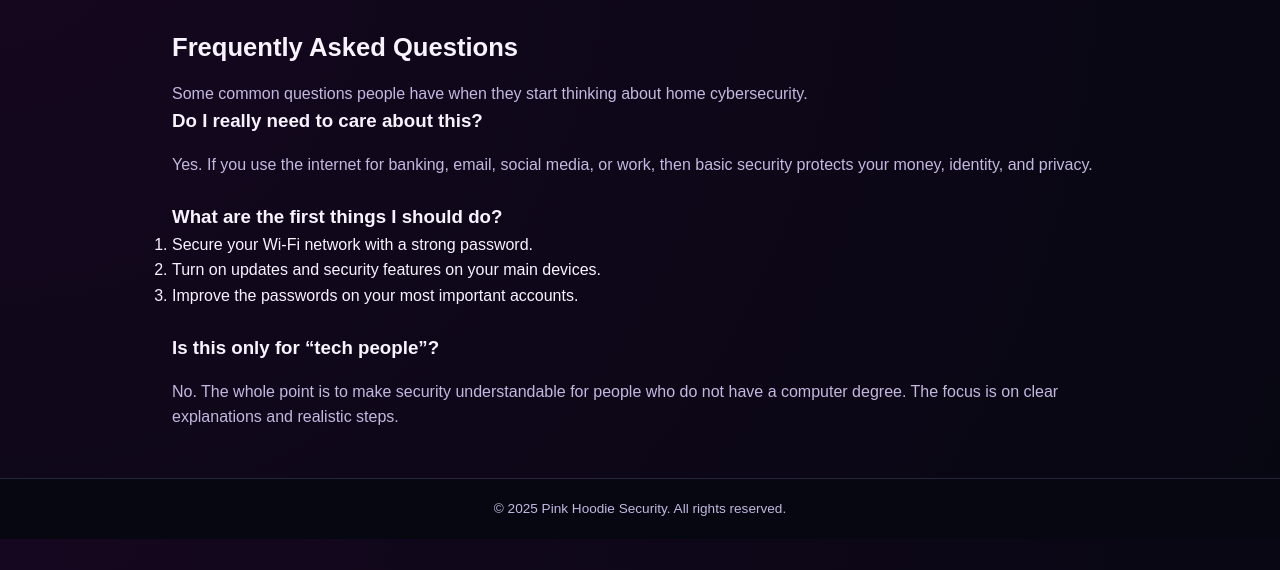
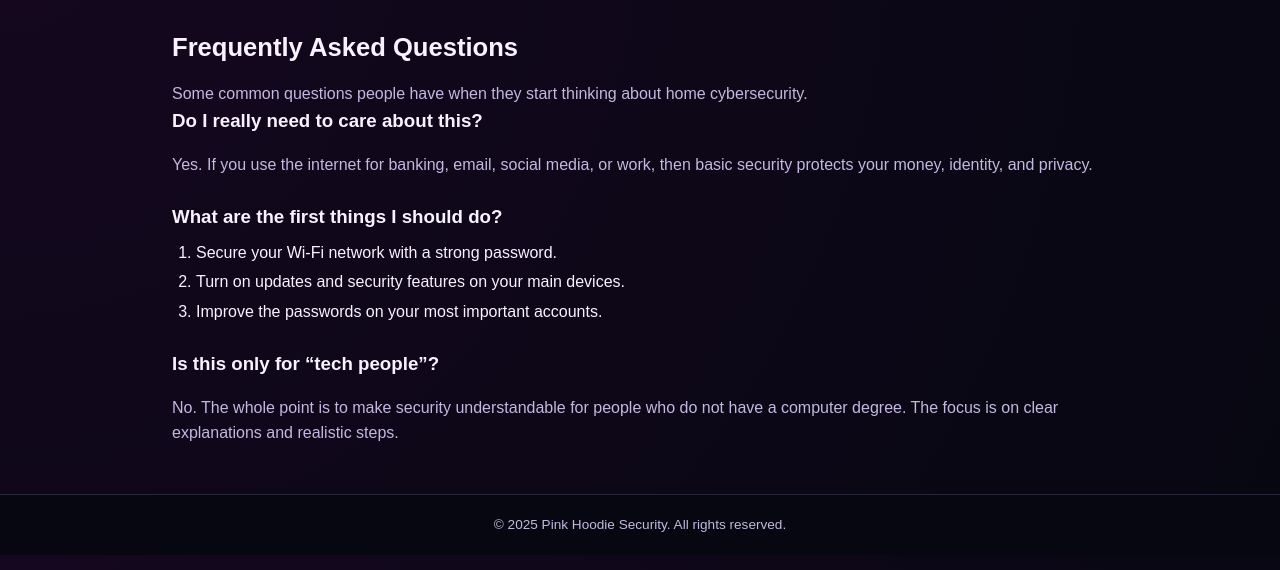
Before and after one commit to AlexaFagerness/PHS, a plain HTML site: page faq.html in a window 1280 px wide. Shown: the part 88-658 px from the top of the page. Drawn offline with Linux system fonts and the light colour scheme.

Commit message:
Add files via upload

```diff
--- a/styles.css
+++ b/styles.css
@@ -1,4 +1,4 @@
-/* THEME VARIABLES */
+
 :root {
     --bg: #070712;
     --bg-elevated: #11111f;
@@ -240,3 +240,13 @@ main {
     width: fit-content;
     padding: 0.6rem 1.4rem;
 }
+
+.page-content ol {
+    margin-top: 0.5rem;
+    margin-left: 1.5rem;
+    padding-left: 0;
+}
+
+.page-content ol li {
+    margin-bottom: 0.25rem;
+}
```
Also changed, not shown: index.html (+2 -2 lines).
